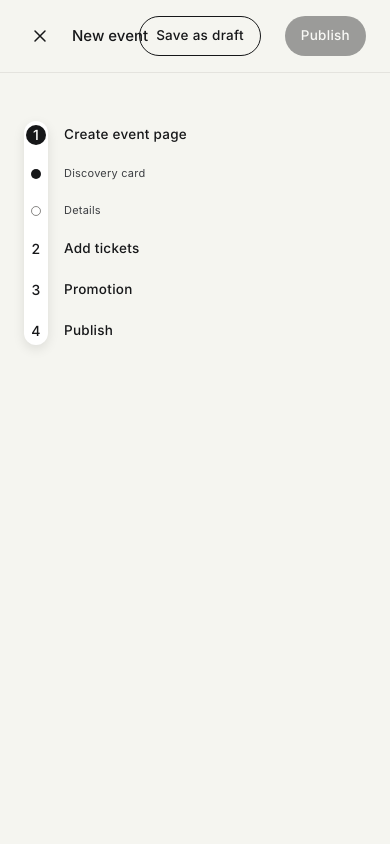
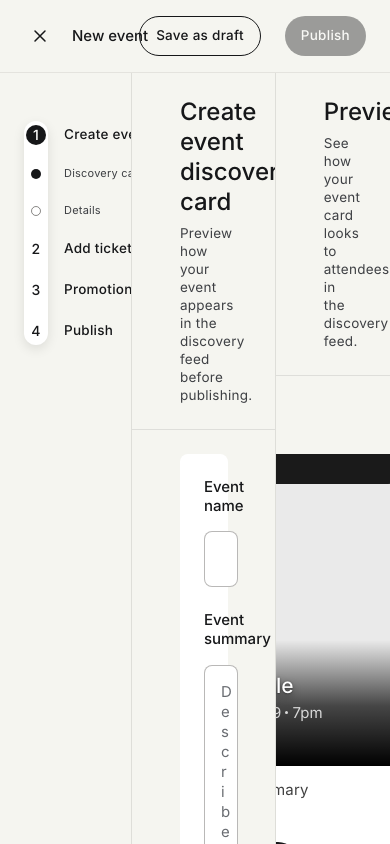
Before and after one commit to pink20232/event-trailers-tool, a Next.js app: page / in a window 390 px wide. Built offline with nearby package versions, Linux system fonts and the light colour scheme.

Commit message:
Responsive columns using flex ratios 467:805:644

```diff
--- a/app/page.module.css
+++ b/app/page.module.css
@@ -133,9 +133,8 @@
 
 /* ── Left — Stepper panel ────────────────────────────────── */
 .stepperPanel {
-  width: 467px;
-  min-width: 467px;
-  flex-shrink: 0;
+  flex: 467;
+  min-width: 0;
   background: var(--marm-color-bg-canvas, #F5F5F0);
   padding: 48px 24px;
   overflow-y: auto;
@@ -290,9 +289,8 @@
 
 /* ── Center — Form column ────────────────────────────────── */
 .centerPanel {
-  width: 805px;
-  min-width: 805px;
-  flex-shrink: 0;
+  flex: 805;
+  min-width: 0;
   display: flex;
   flex-direction: column;
   overflow-y: auto;
@@ -401,8 +399,8 @@
 
 /* ── Right — Phone preview column ────────────────────────── */
 .phonePanel {
-  width: 644px;
-  min-width: 644px;
+  flex: 644;
+  min-width: 0;
   flex-shrink: 0;
   display: flex;
   flex-direction: column;
```
